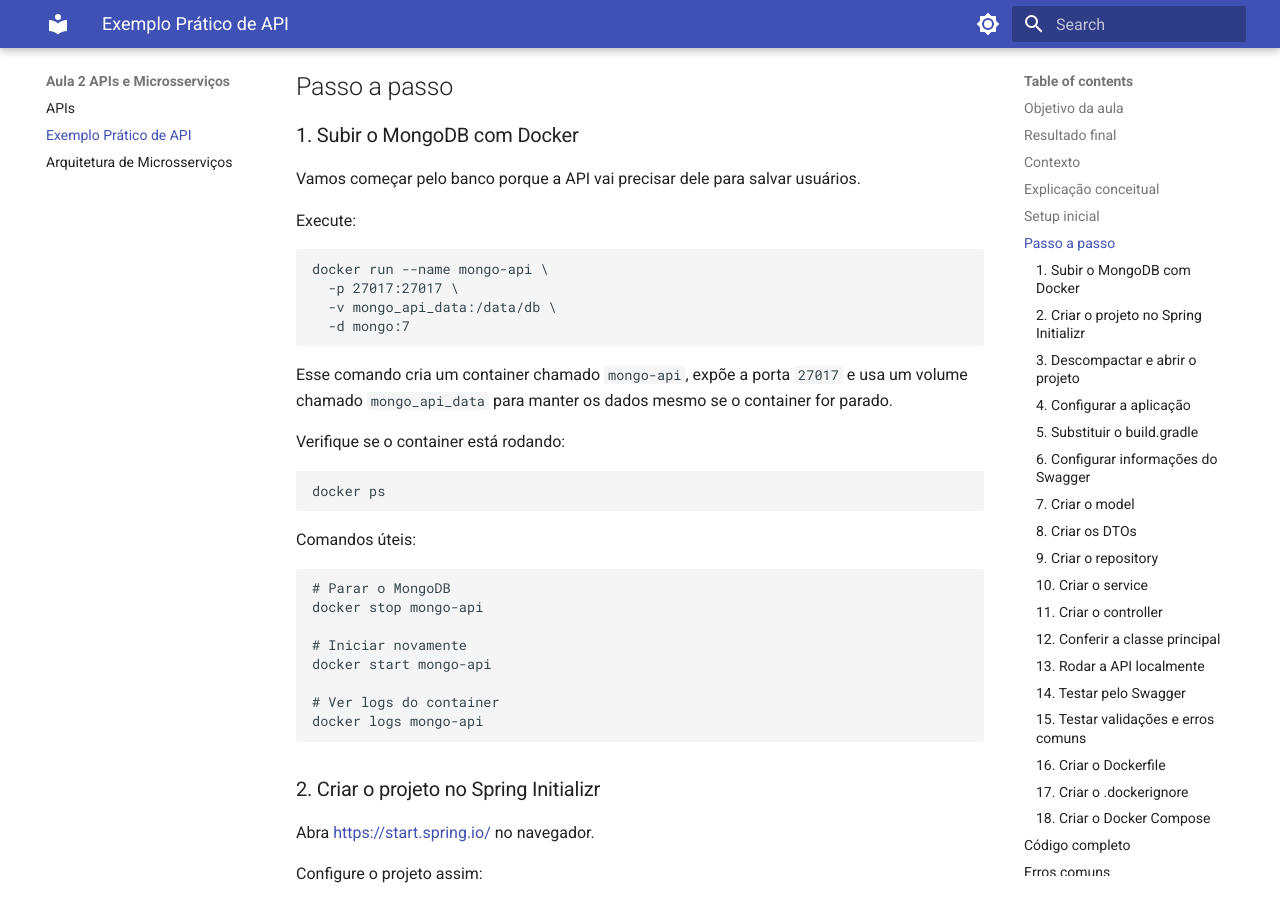
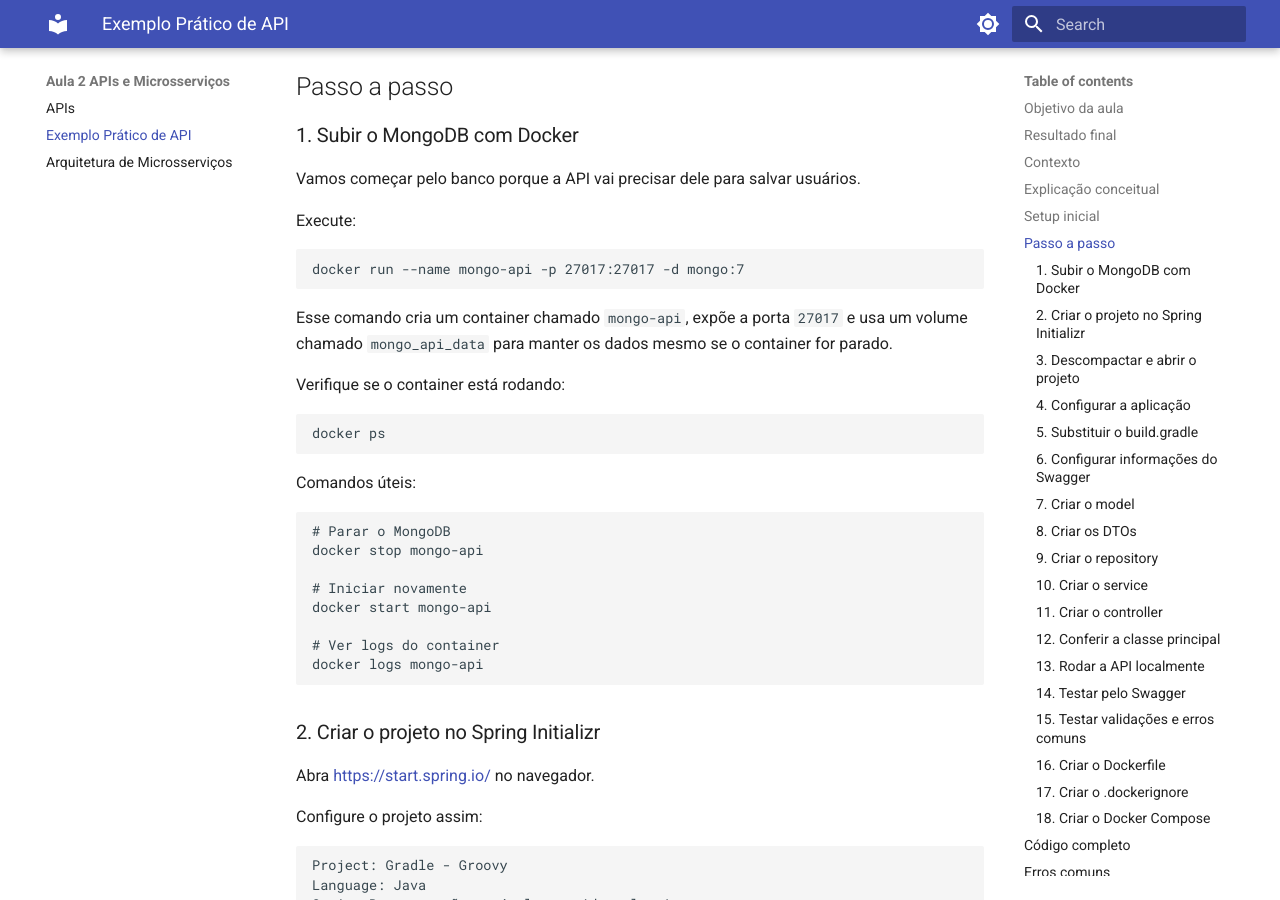
Before and after one commit to BrunoManica/upf-apis, an MkDocs documentation site: the page built from docs/aula2/exemplo-api.md, in a window 1280 px wide and 900 px high, scrolled down 3105 px. Built offline with MkDocs 1.6.1 and Material for MkDocs 9.7.7, drawn with Linux system fonts in a browser that asks for light colours.

Commit message:
correçao

````diff
--- a/docs/aula2/exemplo-api.md
+++ b/docs/aula2/exemplo-api.md
@@ -123,10 +123,7 @@ Vamos começar pelo banco porque a API vai precisar dele para salvar usuários.
 Execute:
 
 ```bash
-docker run --name mongo-api \
-  -p 27017:27017 \
-  -v mongo_api_data:/data/db \
-  -d mongo:7
+docker run --name mongo-api -p 27017:27017 -d mongo:7
 ```
 
 Esse comando cria um container chamado `mongo-api`, expõe a porta `27017` e usa um volume chamado `mongo_api_data` para manter os dados mesmo se o container for parado.
````
